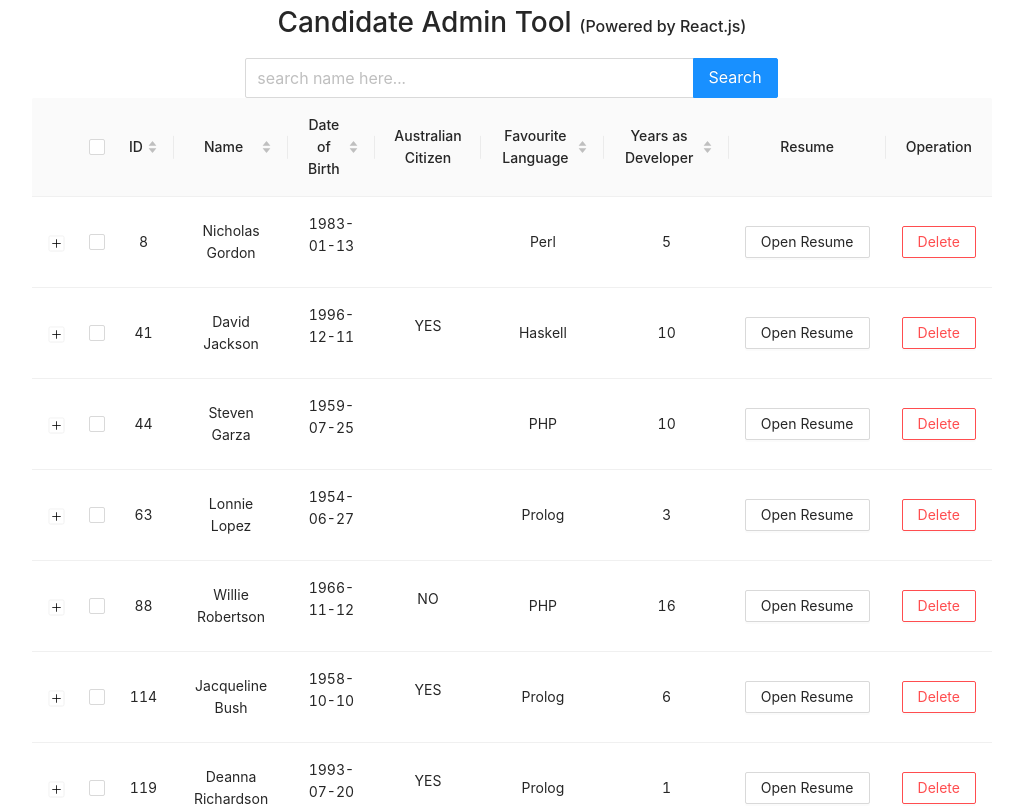
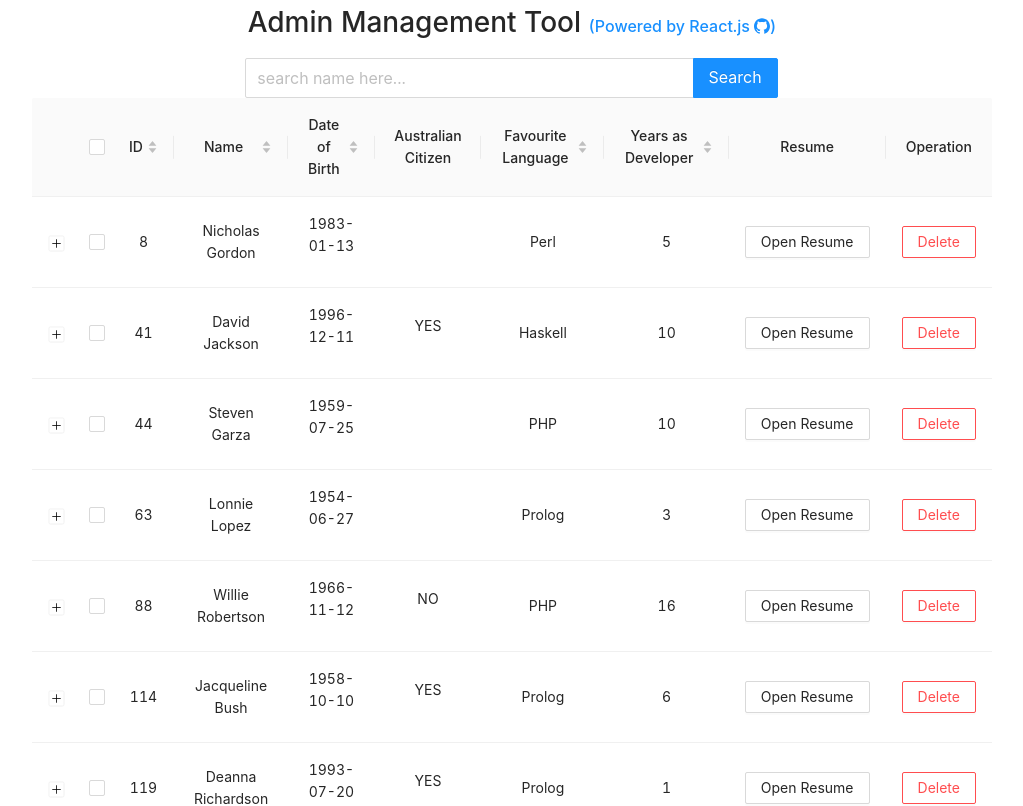
Before and after one commit to ruihuaniu/admin-management, a React (Create React App) app: page / in a window 1280 px wide. Shown: the top 806 px of the page, without its empty margins (128-1151 px from the left). Built offline with nearby package versions, Linux system fonts and the light colour scheme.

Commit message:
Add GitHub link

```diff
--- a/src/App.js
+++ b/src/App.js
@@ -1,8 +1,8 @@
 import React, { useState } from 'react'
 import { Col, Row } from 'antd'
+import {GithubOutlined } from '@ant-design/icons'
 import { UserContext } from './components/UserContext'
 import data from './data/sample-example'
-
 import UserTable from './components/UserTable'
 import AddUser from './components/AddUser'
 import DeleteUser from './components/DeleteUser'
@@ -18,7 +18,7 @@ const App = () => {
 
     return (
         <div>
-            <h1 className="title">Candidate Admin Tool <span className="powered-info">(Powered by React.js)</span></h1>
+            <h1 className="title">Admin Management Tool <a href="https://github.com/BartonNIU/candidate-admin"  className="powered-info">(Powered by React.js <GithubOutlined />)</a></h1>
             <UserContext.Provider value={{ users:[user, setUser], usersData: [userData, setUserData], selectedRow:[selectedRowKeys, setSelectedRowKeys] }}>
                 <Row justify="center" gutter={[0,16]}>
                     <Col xs={{span: 22}} md={18} lg={10} >
--- a/src/components/DeleteUser.js
+++ b/src/components/DeleteUser.js
@@ -20,10 +20,6 @@ export default function DeleteUser() {
         setUserData(newUserList)
         setSelectedRowKeys([])  //deselect the index of users
         message.success("Selected items are deleted",2)
-
-
-
-
     }
 
 
--- a/src/components/UserTable.js
+++ b/src/components/UserTable.js
@@ -6,12 +6,13 @@ import 'antd/dist/antd.css'
 import { UserContext } from './UserContext'
 
 function Candidates() {
-    const { users, selectedRow } = useContext(UserContext)
+    const { users, usersData, selectedRow } = useContext(UserContext)
     const [user, setUser] = users
+    const [userData, setUserData] = usersData  //used for search feature
     const [selectedRowKeys, setSelectedRowKeys] = selectedRow
 
-    const { Panel } = Collapse;
-    const [visible, setVisible] = useState(false);
+    // const { Panel } = Collapse;
+    // const [visible, setVisible] = useState(false);
     // const [isSelected, setIsSelected] = useState(false);
     // const [selectedRowKeys, setSelectedRowKeys] = useState([]);
     // const selectedCandidates = [];
@@ -152,6 +153,7 @@ function Candidates() {
                                 const newUserList = [...user]
                                 newUserList.splice(index, 1)
                                 setUser(newUserList)
+                                setUserData(newUserList)
                                 message.success("The item has been deleted", 1.5)
 
                             }}
```
Also changed, not shown: 1 other file (tests, documents, lock files or other folders).
